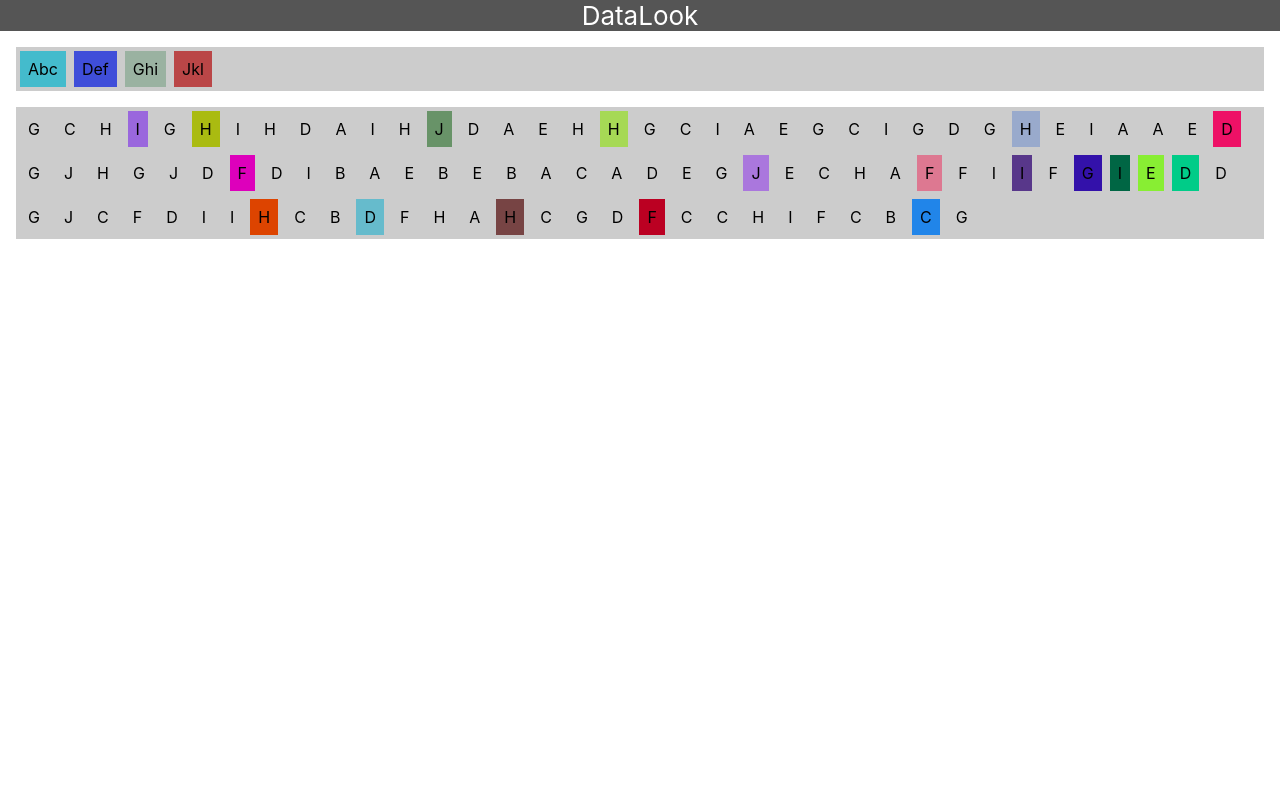
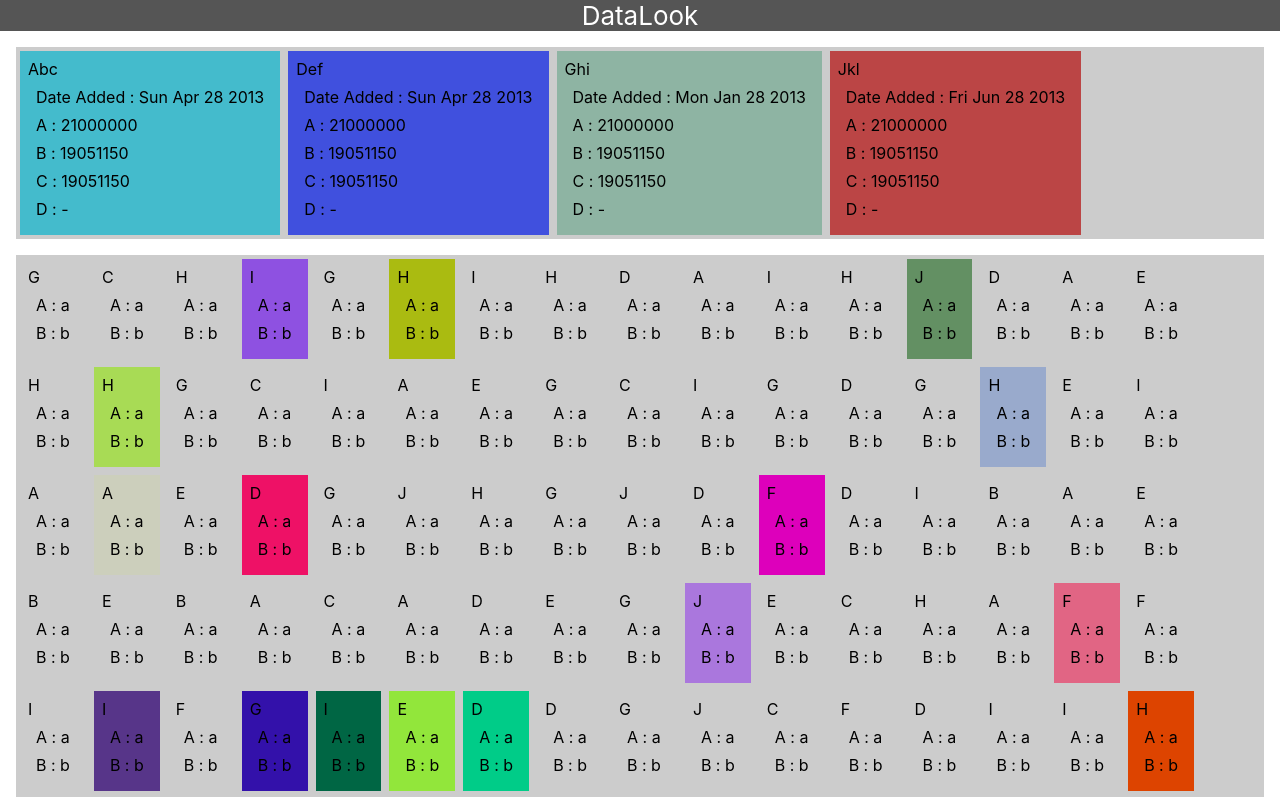
Before and after one commit to JoseHerminioCollas/data-look, a React app: page / in a window 1280 px wide. Shown: the top 797 px of the page. Built offline with nearby package versions, Linux system fonts and the light colour scheme.

Commit message:
add details to display

```diff
--- a/src/App.css
+++ b/src/App.css
@@ -19,3 +19,11 @@
   transition-property: background;
   transition-duration: 2s;
 }
+.view-container dl {
+  display: flex;
+  flex-wrap: wrap;
+  margin: 0.5em;
+}
+.view-container dd {
+  margin: 0;
+}
--- a/src/components/data-look/index.tsx
+++ b/src/components/data-look/index.tsx
@@ -4,6 +4,7 @@ import { DataStyles } from 'data-style'
 type DataLookI = (props: { dataStyles: DataStyles }) => React.ReactElement
 
 const DataLook: DataLookI = ({ dataStyles }) => {
+  const detailList = ['date_added', 'a', 'b', 'c', 'd']
   return (<div className='view-container'>
     {
       Object.entries(dataStyles).map(([k, v]) => (
@@ -14,6 +15,24 @@ const DataLook: DataLookI = ({ dataStyles }) => {
           }}
         >
           {v.data.name}
+          {Object.entries(v.data)
+            .filter(([k, v]) => detailList.includes(k))
+            .map(([k, v]) => {
+              let dt = k
+                .split('_')
+                .map(l => `${l.charAt(0).toUpperCase()}${l.slice(1)}`)
+                .join(' ')
+              let dd = v
+              if (k === 'date_added') {
+                dd = new Date(String(v)).toDateString()
+              } else if (v === null) {
+                dd = ' - '
+              }
+              return (
+                <dl>
+                  <dt>{dt}</dt>&nbsp;:&nbsp;<dd>{dd}</dd>
+                </dl>)
+            })}
         </div>
       ))
     }
--- a/src/get-list.ts
+++ b/src/get-list.ts
@@ -1,7 +1,9 @@
 const getList = () => {
     return [...Array(100)].map((v, i) => ({
       id: String(i),
-      name: String.fromCodePoint(Math.floor(Math.random() * 10) + 65)
+      name: String.fromCodePoint(Math.floor(Math.random() * 10) + 65),
+      a: 'a',
+      b: 'b',
     }))
   }
 
```
Lines whose indentation alone changed are shown as unchanged.
